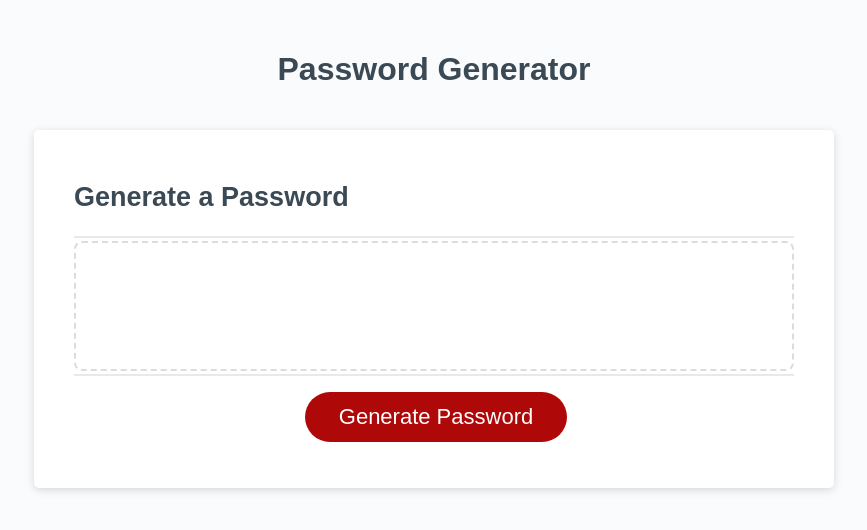
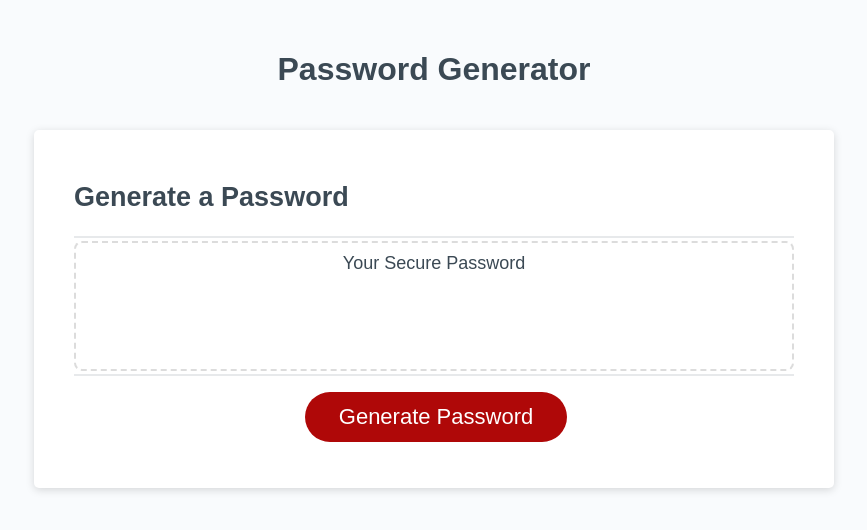
Before and after one commit to renansm93/Password-Generator, a plain HTML site: page index.html in a window 1280 px wide. Shown: the whole page, without its empty margins (206-1073 px from the left). Drawn offline with Linux system fonts and the light colour scheme.

Commit message:
Changes to the HTML

```diff
--- a/Develop/script.js
+++ b/Develop/script.js
@@ -57,6 +57,6 @@ function wPassword() {
      for (let i = 0; i < size; i++) { password += lPassword[Math.floor(Math.random() * len)] };
 
      //Linking JS to HTML file
-     document.getElementById("demo1").innerHTML = "Your Secure Password:";
+    // document.getElementById("demo1").innerHTML = "Your Secure Password:";
      document.getElementById("demo").innerHTML = password;
 }
--- a/index.html
+++ b/index.html
@@ -20,7 +20,7 @@
           </div>
 
           <div class="card-body">
-              <p id="demo1"></p>
+              <p>Your Secure Password</p>
               <p id="demo"></p>
           </div>
 
```
